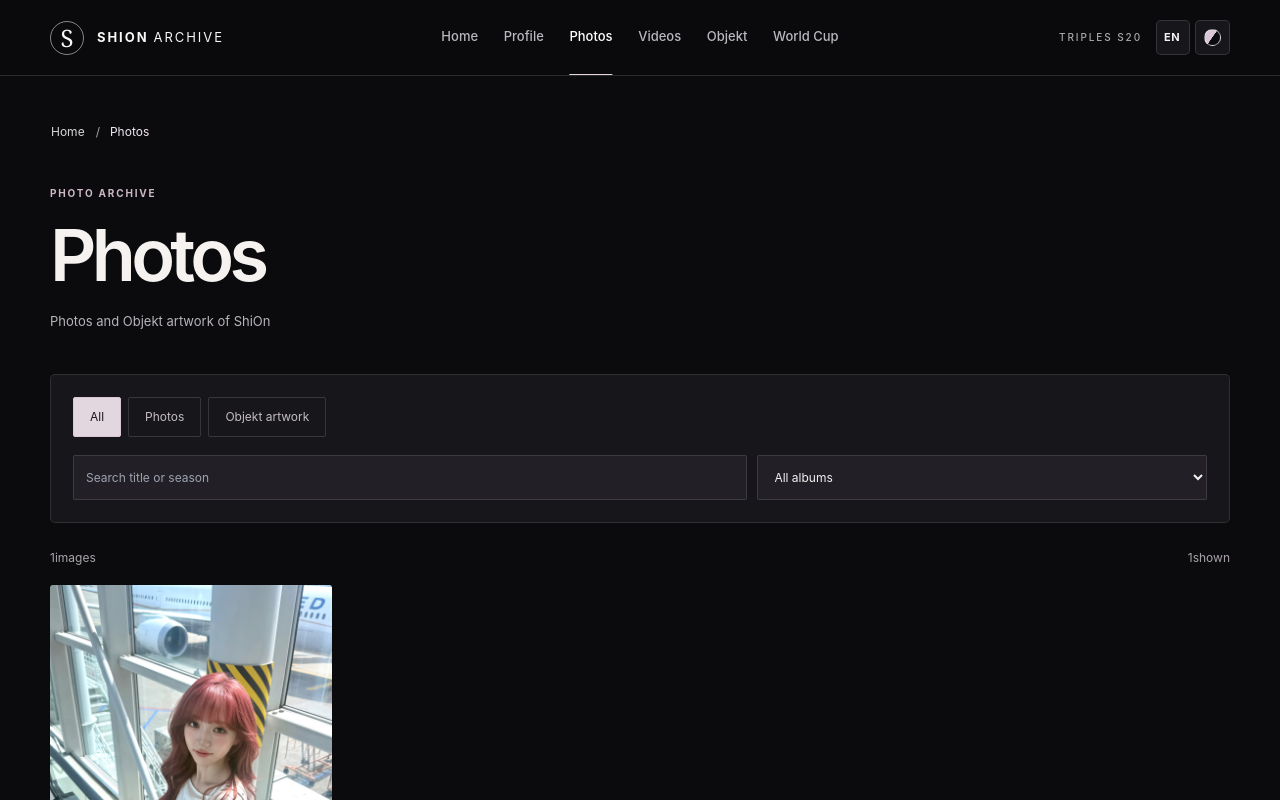
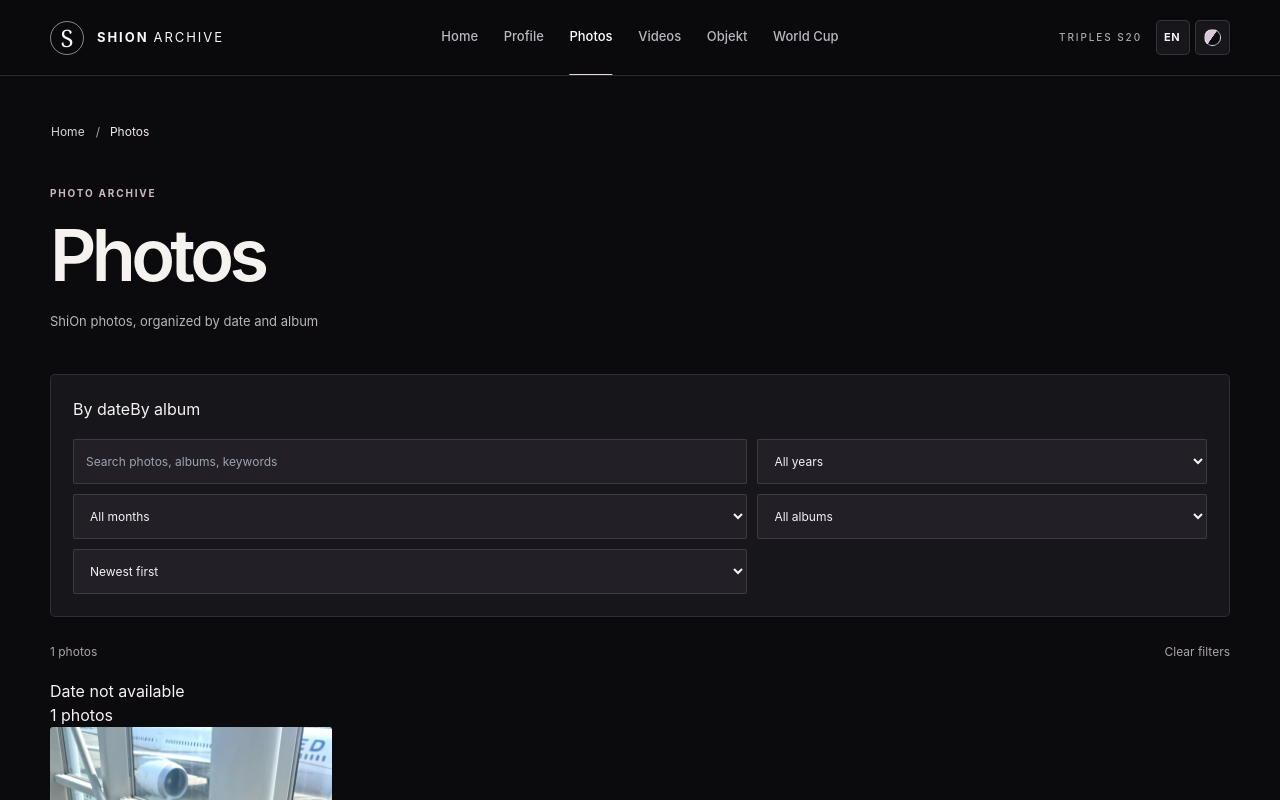
Before and after one commit to bbangshion/shion-archive, a React (Vite) app: page / in a window 1280 px wide. Both pictures are taken after a click on the button "View photos". Shown: the top 800 px of the page. Built offline with nearby package versions, Linux system fonts and the light colour scheme.

Commit message:
Add files via upload

```diff
--- a/src/components/PhotoArchive.tsx
+++ b/src/components/PhotoArchive.tsx
@@ -1,180 +1,264 @@
-import { Trans, useI18n } from '../i18n/I18nContext';
+import { useDeferredValue, useEffect, useMemo, useRef, useState } from 'react';
 import { createPortal } from 'react-dom';
-import { useDeferredValue, useEffect, useMemo, useState } from 'react';
-import type { Objekt } from '../types/objekt';
-import { objektLabel } from './ObjektArtwork';
+import { useI18n } from '../i18n/I18nContext';
+
+type LocalizedText = { ko: string; en?: string; ja?: string };
 type Photo = {
   id: string;
-    imageUrl: string;
-    title: string;
-    category: 'photo' | 'objekt';
-    season: string;
-    description: string;
+  image: string;
+  title: LocalizedText;
+  album: LocalizedText;
+  date: string | null;
+  credit: LocalizedText | null;
+  source: string | null;
+  tags: string[];
 };
 type PhotoRecord = Record<string, unknown>;
-type Group = 'all' | 'photo' | 'objekt';
-const HERO = `${import.meta.env.BASE_URL}images/shion-home.jpg`;
-const FIRST_PHOTO: Photo = {
-    id: 'shion-home', imageUrl: HERO, title: '공항에서', category: 'photo',
-    season: '사진', description: '사용자가 제공한 사진',
+type SortOrder = 'newest' | 'oldest';
+type ViewMode = 'date' | 'album';
+const BASE = import.meta.env.BASE_URL;
+const PAGE_SIZE = 36;
+const FALLBACK: Photo = {
+  id: 'airport-photo', image: `${BASE}images/shion-home.jpg`,
+  title: { ko: '공항에서', en: 'At the airport', ja: '空港にて' },
+  album: { ko: '일상', en: 'Daily life', ja: '日常' },
+  date: null,
+  credit: { ko: '사용자 제공 사진', en: 'User-provided photo', ja: 'ユーザー提供写真' },
+  source: null, tags: [],
 };
-const BATCH = 36;
-function isObject(value: unknown): value is PhotoRecord {
+function isRecord(value: unknown): value is PhotoRecord {
   return typeof value === 'object' && value !== null && !Array.isArray(value);
 }
-function safeImageUrl(value: unknown): string | null {
-    if (typeof value !== 'string' || !value.trim())
-        return null;
-    const clean = value.trim();
-    if (/^https:\/\//i.test(clean))
-        return clean;
-    if (/^http:\/\//i.test(clean))
-        return null;
-    if (/^(?!\/\/)(?!\.\.\/)[a-zA-Z0-9_./%\-]+\.(?:jpg|jpeg|png|webp|avif)$/i.test(clean)) {
-        return `${import.meta.env.BASE_URL}${clean.replace(/^\.?\//, '')}`;
+function localized(value: unknown, fallback: string): LocalizedText {
+  if (typeof value === 'string' && value.trim()) return { ko: value.trim() };
+  if (!isRecord(value)) return { ko: fallback };
+  const ko = typeof value.ko === 'string' && value.ko.trim() ? value.ko.trim() : fallback;
+  return {
+    ko,
+    ...(typeof value.en === 'string' && value.en.trim() ? { en: value.en.trim() } : {}),
+    ...(typeof value.ja === 'string' && value.ja.trim() ? { ja: value.ja.trim() } : {}),
+  };
 }
-    return null;
+function imageURL(input: unknown): string | null {
+  if (typeof input !== 'string' || !input.trim()) return null;
+  const value = input.trim();
+  if (/^https:\/\//i.test(value)) {
+    try { return new URL(value).protocol === 'https:' ? value : null; } catch { return null; }
   }
-function parsePhotos(raw: unknown): Photo[] {
-    if (!Array.isArray(raw))
-        return [FIRST_PHOTO];
-    const photos: Photo[] = [];
-    for (const candidate of raw) {
-        if (!isObject(candidate))
-            continue;
-        const imageUrl = safeImageUrl(candidate.image);
-        if (!imageUrl)
-            continue;
-        const id = typeof candidate.id === 'string' ? candidate.id.trim() : '';
-        if (!id || photos.some((photo) => photo.id === `user-${id}`))
-            continue;
-        photos.push({
-            id: `user-${id}`,
-            imageUrl,
-            category: 'photo',
-            title: typeof candidate.title === 'string' && candidate.title.trim() ? candidate.title.trim() : '박시온',
-            season: typeof candidate.album === 'string' && candidate.album.trim() ? candidate.album.trim() : '사진',
-            description: typeof candidate.credit === 'string' ? candidate.credit.trim() : '',
+  if (!/^(?!\/)(?!\.)(?!.*\/\.?\.\/)[a-z\d_./%\-]+\.(?:jpe?g|png|webp|avif)$/i.test(value)) return null;
+  return `${BASE}${value}`;
+}
+function sourceURL(input: unknown): string | null {
+  if (typeof input !== 'string' || !/^https:\/\//i.test(input.trim())) return null;
+  try { return new URL(input.trim()).protocol === 'https:' ? input.trim() : null; } catch { return null; }
+}
+function validDate(value: unknown): string | null {
+  if (typeof value !== 'string' || !/^\d{4}-\d{2}-\d{2}$/.test(value)) return null;
+  const d = new Date(`${value}T00:00:00Z`);
+  return !Number.isNaN(d.getTime()) && d.toISOString().slice(0, 10) === value ? value : null;
+}
+/** Photo-only import: data belonging to Objekt (or any other category) is always rejected. */
+function readPhotos(payload: unknown): Photo[] {
+  const items = Array.isArray(payload) ? payload : isRecord(payload) && Array.isArray(payload.photos) ? payload.photos : [];
+  const ids = new Set<string>();
+  const results: Photo[] = [];
+  for (const raw of items) {
+    if (!isRecord(raw)) continue;
+    if (typeof raw.category === 'string' && raw.category.toLowerCase() !== 'photo') continue;
+    if (typeof raw.type === 'string' && raw.type.toLowerCase() !== 'photo') continue;
+    const id = typeof raw.id === 'string' ? raw.id.trim() : '';
+    const image = imageURL(raw.image);
+    if (!id || !image || ids.has(id)) continue;
+    if (/(^|\/)objekt(?:-collection)?\//i.test(image)) continue;
+    ids.add(id);
+    results.push({
+      id, image,
+      title: localized(raw.title, '박시온'),
+      album: localized(raw.album, '사진'),
+      date: validDate(raw.date),
+      credit: raw.credit ? localized(raw.credit, '') : null,
+      source: sourceURL(raw.sourceUrl ?? raw.source),
+      tags: Array.isArray(raw.tags) ? raw.tags.filter((tag): tag is string => typeof tag === 'string').slice(0, 20) : [],
     });
   }
-    return photos.length ? photos : [FIRST_PHOTO];
+  return results;
 }
-function GalleryTile({ photo, onOpen }: {
+function dateKey(photo: Photo): string { return photo.date?.slice(0, 7) ?? 'unknown'; }
+function comparePhotos(a: Photo, b: Photo, order: SortOrder): number {
+  if (a.date && !b.date) return -1;
+  if (b.date && !a.date) return 1;
+  const diff = (a.date ?? '').localeCompare(b.date ?? '');
+  return (order === 'newest' ? -diff : diff) || a.id.localeCompare(b.id);
+}
+function PhotoTile({ photo, title, album, onClick }: {
   photo: Photo;
-    onOpen: () => void;
+  title: string;
+  album: string;
+  onClick: () => void;
 }) {
   const { t } = useI18n();
   const [broken, setBroken] = useState(false);
-    useEffect(() => setBroken(false), [photo.imageUrl]);
-    return (<button className="shion-gallery-tile" type="button" onClick={onOpen} aria-label={`${t(photo.title)} ${t("사진 확대")}`}>
-      <div className={`shion-gallery-image ${photo.category === 'objekt' ? 'is-objekt' : ''}`}>
-        {broken ? (<span className="shion-gallery-image-error"><Trans value="이미지를 표시할 수 없습니다"/></span>) : (<img src={photo.imageUrl} alt={t(photo.title)} loading="lazy" decoding="async" onError={() => setBroken(true)}/>)}
-      </div>
-      <div className="shion-gallery-meta"><strong>{t(photo.title)}</strong><span>{t(photo.season)}</span></div>
-    </button>);
+  useEffect(() => setBroken(false), [photo.image]);
+  return <button type="button" className="shion-gallery-tile" onClick={onClick} aria-label={`${title} — ${t('사진 확대')}`}>
+    <span className="shion-gallery-image">
+      {broken ? <span className="shion-gallery-image-error">{t('이미지를 표시할 수 없습니다')}</span>
+        : <img src={photo.image} alt={title} loading="lazy" decoding="async" onError={() => setBroken(true)}/>}
+    </span>
+    <span className="shion-gallery-meta"><strong>{title}</strong><span>{album}</span></span>
+  </button>;
 }
-export function PhotoArchive({ objekts, loading, error }: {
-    objekts: Objekt[];
-    loading: boolean;
-    error?: string;
-}) {
-    const { t, formatNumber } = useI18n();
-    const [photos, setPhotos] = useState<Photo[]>([FIRST_PHOTO]);
-    const [group, setGroup] = useState<Group>('all');
+// Accept legacy props during staged GitHub uploads; photo data never uses Objekt.
+export function PhotoArchive(_legacyProps?: { objekts?: unknown[]; loading?: boolean; error?: string }) {
+  const { language, t, formatNumber } = useI18n();
+  const [photos, setPhotos] = useState<Photo[]>([FALLBACK]);
+  const [isLoading, setIsLoading] = useState(true);
+  const [loadError, setLoadError] = useState(false);
+  const [year, setYear] = useState('all');
+  const [month, setMonth] = useState('all');
   const [album, setAlbum] = useState('all');
+  const [sort, setSort] = useState<SortOrder>('newest');
+  const [mode, setMode] = useState<ViewMode>('date');
   const [query, setQuery] = useState('');
-    const [visibleCount, setVisibleCount] = useState(BATCH);
+  const [limit, setLimit] = useState(PAGE_SIZE);
   const [selectedId, setSelectedId] = useState<string | null>(null);
-    const [failed, setFailed] = useState(false);
-    const deferredQuery = useDeferredValue(query.trim().toLocaleLowerCase('ko-KR'));
+  const [brokenDetail, setBrokenDetail] = useState(false);
+  const closeButton = useRef<HTMLButtonElement>(null);
+  const swipeStart = useRef<number | null>(null);
+  const deferred = useDeferredValue(query.trim().toLocaleLowerCase());
+  const text = (label: LocalizedText): string => label[language] || t(label.ko);
+
   useEffect(() => {
     const controller = new AbortController();
-        fetch(`${import.meta.env.BASE_URL}data/photos.json`, { signal: controller.signal })
-            .then((res) => { if (!res.ok)
-            throw new Error('No photo archive'); return res.json(); })
-            .then((data: unknown) => { if (!controller.signal.aborted)
-            setPhotos(parsePhotos(data)); })
-            .catch(() => { if (!controller.signal.aborted)
-            setPhotos([FIRST_PHOTO]); });
+    fetch(`${BASE}data/photos.json`, { signal: controller.signal, cache: 'no-cache' })
+      .then((response) => { if (!response.ok) throw new Error(`HTTP ${response.status}`); return response.json(); })
+      .then((payload: unknown) => { if (!controller.signal.aborted) { setPhotos(readPhotos(payload)); setLoadError(false); } })
+      .catch(() => { if (!controller.signal.aborted) { setPhotos([FALLBACK]); setLoadError(true); } })
+      .finally(() => { if (!controller.signal.aborted) setIsLoading(false); });
     return () => controller.abort();
   }, []);
-    const gallery = useMemo(() => {
-        const artwork: Photo[] = objekts.filter((objekt) => !!objekt.imageUrl && !objekt.isDemo).map((objekt) => ({
-            id: `objekt-${objekt.id}`, imageUrl: objekt.imageUrl!, title: `${objekt.season} ${objektLabel(objekt)}`,
-            category: 'objekt', season: objekt.season, description: `${objekt.season} · ${objekt.className}`,
-        }));
-        return [...photos, ...artwork];
-    }, [photos, objekts]);
-    const albums = useMemo(() => Array.from(new Set(gallery.filter((photo) => group === 'all' || photo.category === group).map((photo) => photo.season))).sort((a, b) => a.localeCompare(b, 'ko', { numeric: true })), [gallery, group]);
-    const filtered = useMemo(() => gallery.filter((photo) => (group === 'all' || group === photo.category) &&
-        (album === 'all' || photo.season === album) &&
-        (!deferredQuery || `${photo.title} ${photo.season} ${photo.description}`.toLocaleLowerCase('ko-KR').includes(deferredQuery))), [gallery, group, album, deferredQuery]);
-    const visible = filtered.slice(0, visibleCount);
-    const currentIndex = selectedId ? filtered.findIndex((photo) => photo.id === selectedId) : -1;
-    const selected = currentIndex >= 0 ? filtered[currentIndex] : null;
+
+  const years = useMemo(() => [...new Set(photos.flatMap((photo) => photo.date ? [photo.date.slice(0, 4)] : []))].sort().reverse(), [photos]);
+  const months = useMemo(() => [...new Set(photos.flatMap((photo) => photo.date && (year === 'all' || photo.date.startsWith(year)) ? [photo.date.slice(5, 7)] : []))].sort(), [photos, year]);
+  const albums = useMemo(() => [...new Set(photos.map((photo) => photo.album.ko))].sort((a, b) => a.localeCompare(b, 'ko')), [photos]);
+  const albumNames = useMemo(() => new Map(photos.map((photo) => [photo.album.ko, text(photo.album)])), [photos, language]);
+  const filtered = useMemo(() => photos.filter((photo) =>
+    (year === 'all' || photo.date?.startsWith(year)) &&
+    (month === 'all' || photo.date?.slice(5, 7) === month) &&
+    (album === 'all' || photo.album.ko === album) &&
+    (!deferred || [photo.title.ko, photo.title.en, photo.title.ja, photo.album.ko, photo.album.en,
+      photo.album.ja, photo.date, photo.credit?.ko, ...photo.tags]
+      .filter(Boolean).join(' ').toLocaleLowerCase().includes(deferred))
+  ).sort((a, b) => comparePhotos(a, b, sort)), [photos, year, month, album, deferred, sort]);
+  const visible = filtered.slice(0, limit);
+  const groups = useMemo(() => {
+    const collected = new Map<string, Photo[]>();
+    for (const photo of visible) {
+      const key = mode === 'album' ? photo.album.ko : dateKey(photo);
+      const list = collected.get(key) ?? [];
+      list.push(photo);
+      collected.set(key, list);
+    }
+    return [...collected.entries()];
+  }, [visible, mode]);
+  const currentIndex = selectedId === null ? -1 : filtered.findIndex((photo) => photo.id === selectedId);
+  const selected = currentIndex < 0 ? null : filtered[currentIndex] ?? null;
   const close = () => setSelectedId(null);
-    const navigate = (direction: -1 | 1) => {
-        if (!filtered.length || currentIndex < 0)
-            return;
-        const nextIndex = (currentIndex + direction + filtered.length) % filtered.length;
-        setSelectedId(filtered[nextIndex]?.id ?? null);
-        setFailed(false);
+  const step = (direction: -1 | 1) => {
+    if (currentIndex < 0 || filtered.length === 0) return;
+    setSelectedId(filtered[(currentIndex + direction + filtered.length) % filtered.length]?.id ?? null);
   };
-    useEffect(() => { setVisibleCount(BATCH); }, [group, album, deferredQuery]);
+  useEffect(() => { setLimit(PAGE_SIZE); }, [year, month, album, sort, deferred, mode]);
+  useEffect(() => { setBrokenDetail(false); }, [selectedId]);
   useEffect(() => {
-        if (!selected)
-            return;
+    if (!selected) return;
+    const previous = document.activeElement instanceof HTMLElement ? document.activeElement : null;
+    const prevOverflow = document.body.style.overflow;
+    document.body.style.overflow = 'hidden';
+    closeButton.current?.focus();
     const onKey = (event: KeyboardEvent) => {
-            if (event.key === 'Escape')
-                close();
-            if (event.key === 'ArrowLeft')
-                navigate(-1);
-            if (event.key === 'ArrowRight')
-                navigate(1);
+      if (event.key === 'Escape') close();
+      if (event.key === 'ArrowLeft') step(-1);
+      if (event.key === 'ArrowRight') step(1);
+      if (event.key === 'Tab') {
+        const controls = document.querySelectorAll<HTMLButtonElement>('.shion-lightbox button, .shion-lightbox a[href]');
+        const first = controls.item(0);
+        const last = controls.item(controls.length - 1);
+        if (!first || !last) return;
+        if (event.shiftKey && document.activeElement === first) { event.preventDefault(); last.focus(); }
+        else if (!event.shiftKey && document.activeElement === last) { event.preventDefault(); first.focus(); }
+      }
     };
-        document.addEventListener('keydown', onKey);
-        const previousFocus = document.activeElement instanceof HTMLElement ? document.activeElement : null;
-        const previousOverflow = document.body.style.overflow;
-        document.body.style.overflow = 'hidden';
-        document.body.classList.add('shion-gallery-open');
-        document.getElementById('shion-photo-close')?.focus();
-        return () => { document.removeEventListener('keydown', onKey); document.body.style.overflow = previousOverflow; document.body.classList.remove('shion-gallery-open'); previousFocus?.focus(); };
-        // Keep keyboard navigation synchronized with currently selected image.
+    window.addEventListener('keydown', onKey);
+    return () => { window.removeEventListener('keydown', onKey); document.body.style.overflow = prevOverflow; previous?.focus(); };
   }, [selectedId, filtered]);
-    return (<section className="shion-photos animate-appear" aria-labelledby="photos-heading">
+  const reset = () => { setYear('all'); setMonth('all'); setAlbum('all'); setQuery(''); setSort('newest'); };
+  const photoDate = (date: string | null) => date ?? t('날짜 미상');
+  const monthLabel = (monthValue: string) => new Intl.DateTimeFormat(language === 'en' ? 'en-US' : language === 'ja' ? 'ja-JP' : 'ko-KR', { month: 'long' }).format(new Date(2020, Number(monthValue) - 1, 1));
+  const groupLabel = (key: string) => mode === 'album'
+    ? (albumNames.get(key) ?? key)
+    : (key === 'unknown' ? t('날짜 미상') : `${key.replace('-', '.')}`);
+
+  return <section className="shion-photos shion-photo-v2 animate-appear" aria-labelledby="photos-heading">
     <header className="shion-page-heading">
       <span className="shion-page-kicker">PHOTO ARCHIVE</span>
-        <h1 id="photos-heading"><Trans value="사진"/></h1>
-        <p><Trans value="박시온의 사진과 오브젝트 이미지"/></p>
+      <h1 id="photos-heading">{t('사진')}</h1>
+      <p>{t('박시온 사진을 날짜와 앨범으로 모아봤어요')}</p>
     </header>
     <div className="shion-photo-controls">
-        <div className="shion-photo-tabs" role="group" aria-label={t("사진 종류")}>
-          {([
-            ['all', '전체'], ['photo', '사진'], ['objekt', '오브젝트 이미지'],
-        ] as const).map(([key, label]) => (<button type="button" key={key} aria-pressed={group === key} className={group === key ? 'is-active' : ''} onClick={() => { setGroup(key); setAlbum('all'); }}>{t(label)}</button>))}
+      <div className="shion-photo-view-tabs" role="group" aria-label={t('사진 보기 방식')}>
+        <button type="button" className={mode === 'date' ? 'is-active' : ''} aria-pressed={mode === 'date'} onClick={() => setMode('date')}>{t('날짜별')}</button>
+        <button type="button" className={mode === 'album' ? 'is-active' : ''} aria-pressed={mode === 'album'} onClick={() => setMode('album')}>{t('앨범별')}</button>
       </div>
       <div className="shion-photo-filters">
-          <label><span className="sr-only"><Trans value="사진 검색"/></span><input value={query} onChange={(event) => setQuery(event.target.value)} placeholder={t("제목, 시즌 검색")} type="search" maxLength={100}/></label>
-          <label><span className="sr-only"><Trans value="앨범 선택"/></span><select value={album} onChange={(event) => setAlbum(event.target.value)}><option value="all">{t("모든 앨범")}</option>{albums.map((name) => <option key={name} value={name}>{t(name)}</option>)}</select></label>
+        <label className="shion-photo-search"><span className="sr-only">{t('사진 검색')}</span>
+          <input type="search" value={query} maxLength={100} placeholder={t('사진 제목, 앨범, 키워드 검색')} onChange={(e) => setQuery(e.target.value)}/>
+        </label>
+        <label><span className="sr-only">{t('연도 선택')}</span><select value={year} onChange={(e) => { setYear(e.target.value); setMonth('all'); }}>
+          <option value="all">{t('전체 연도')}</option>{years.map((item) => <option value={item} key={item}>{item}</option>)}
+        </select></label>
+        <label><span className="sr-only">{t('월 선택')}</span><select value={month} onChange={(e) => setMonth(e.target.value)}>
+          <option value="all">{t('전체 월')}</option>{months.map((item) => <option value={item} key={item}>{monthLabel(item)}</option>)}
+        </select></label>
+        <label><span className="sr-only">{t('앨범 선택')}</span><select value={album} onChange={(e) => setAlbum(e.target.value)}>
+          <option value="all">{t('모든 앨범')}</option>{albums.map((name) => <option value={name} key={name}>{albumNames.get(name) ?? name}</option>)}
+        </select></label>
+        <label><span className="sr-only">{t('정렬')}</span><select value={sort} onChange={(e) => setSort(e.target.value as SortOrder)}>
+          <option value="newest">{t('최신순')}</option><option value="oldest">{t('오래된순')}</option>
+        </select></label>
       </div>
     </div>
-      <div className="shion-photo-result"><span aria-live="polite">{formatNumber(filtered.length)}<Trans value="개 이미지"/></span><span>{formatNumber(visible.length)}<Trans value="개 표시"/></span></div>
-      {filtered.length ? (<>
-          <div className="shion-photo-grid">{visible.map((photo) => <GalleryTile key={photo.id} photo={photo} onOpen={() => { setSelectedId(photo.id); setFailed(false); }}/>)}</div>
-          {visibleCount < filtered.length && <button type="button" className="shion-photo-more" onClick={() => setVisibleCount((n) => n + BATCH)}><Trans value="더 보기"/></button>}
-        </>) : (<div className="shion-photo-empty"><Trans value="조건에 맞는 이미지가 없습니다"/></div>)}
-      <p className="shion-source-note"><Trans value="오브젝트 이미지는 WAV ARCHIVE 데이터에서 불러옵니다. 사진은 별도의 자료로 관리합니다."/></p>
-      {loading && <p className="shion-source-note" role="status"><Trans value="오브젝트 이미지를 불러오는 중입니다"/></p>}
-      {error && <p className="shion-source-note" role="status"><Trans value="오브젝트 이미지를 연결하지 못했습니다: "/>{t(error)}</p>}
-      {selected && createPortal(<div className="shion-lightbox" role="dialog" aria-modal="true" aria-label={`${t(selected.title)} ${t("사진 확대")}`} onMouseDown={(event) => { if (event.target === event.currentTarget)
-            close(); }}>
-          <div className="shion-lightbox-top"><span>{currentIndex + 1} / {filtered.length}</span><button type="button" onClick={close} autoFocus aria-label={t("닫기")} id="shion-photo-close"><Trans value="닫기 ✕"/></button></div>
-          <div className="shion-lightbox-stage">
-            <button className="shion-lightbox-step" type="button" aria-label={t("이전 사진")} onClick={() => navigate(-1)}>‹</button>
-            {failed ? <div className="shion-lightbox-failed"><Trans value="이미지를 표시할 수 없습니다"/></div> : <img key={selected.id} src={selected.imageUrl} alt={t(selected.title)} onError={() => setFailed(true)}/>}
-            <button className="shion-lightbox-step" type="button" aria-label={t("다음 사진")} onClick={() => navigate(1)}>›</button>
+    <div className="shion-photo-result" aria-live="polite">
+      <span>{formatNumber(filtered.length)} {t('장')}</span>
+      <button type="button" className="shion-photo-reset" onClick={reset}>{t('필터 초기화')}</button>
     </div>
-          <div className="shion-lightbox-caption"><strong>{t(selected.title)}</strong><span>{t(selected.description)}</span></div>
+    {isLoading ? <div role="status" className="shion-photo-empty">{t('사진을 불러오는 중')}</div> : filtered.length === 0 ?
+      <div className="shion-photo-empty">{t('조건에 맞는 사진이 없습니다')}</div> : <>
+        {groups.map(([key, list]) => <section className="shion-photo-group" key={`${mode}-${key}`} aria-label={groupLabel(key)}>
+          <div className="shion-photo-group-head"><h2>{groupLabel(key)}</h2><span>{formatNumber(list.length)} {t('장')}</span></div>
+          <div className="shion-photo-grid">{list.map((photo) =>
+            <PhotoTile key={photo.id} photo={photo} title={text(photo.title)} album={text(photo.album)} onClick={() => setSelectedId(photo.id)}/>)}</div>
+        </section>)}
+        {limit < filtered.length && <button className="shion-photo-more" type="button" onClick={() => setLimit((n) => n + PAGE_SIZE)}>{t('더 보기')}</button>}
+      </>}
+    {loadError && <p className="shion-source-note" role="status">{t('사진 목록을 불러오지 못해 기본 사진을 표시합니다')}</p>}
+    <p className="shion-source-note">{t('사진은 출처가 확인된 자료를 기준으로 등록합니다')}</p>
+    {selected && createPortal(<div role="dialog" aria-modal="true" aria-label={`${text(selected.title)} — ${t('사진 확대')}`}
+      className="shion-lightbox" onMouseDown={(event) => { if (event.target === event.currentTarget) close(); }}>
+      <div className="shion-lightbox-top"><span>{formatNumber(currentIndex + 1)} / {formatNumber(filtered.length)}</span>
+        <button type="button" ref={closeButton} id="shion-photo-close" onClick={close} aria-label={t('닫기')}>{t('닫기')} ×</button>
+      </div>
+      <div className="shion-lightbox-stage" onTouchStart={(event) => { swipeStart.current = event.touches[0]?.clientX ?? null; }}
+        onTouchEnd={(event) => { const last = event.changedTouches[0]?.clientX; if (last !== undefined && swipeStart.current !== null && Math.abs(last - swipeStart.current) > 65) step(last < swipeStart.current ? 1 : -1); swipeStart.current = null; }}>
+        <button className="shion-lightbox-step" type="button" onClick={() => step(-1)} aria-label={t('이전 사진')}>‹</button>
+        {brokenDetail ? <div className="shion-lightbox-failed">{t('이미지를 표시할 수 없습니다')}</div> :
+          <img key={selected.id} src={selected.image} alt={text(selected.title)} onError={() => setBrokenDetail(true)} decoding="async"/>}
+        <button className="shion-lightbox-step" type="button" onClick={() => step(1)} aria-label={t('다음 사진')}>›</button>
+      </div>
+      <div className="shion-lightbox-caption shion-lightbox-caption-v2"><div><strong>{text(selected.title)}</strong>
+        <span>{text(selected.album)} · {photoDate(selected.date)}</span>
+        {selected.credit && <span>{t('출처')}: {text(selected.credit)}</span>}</div>
+        {selected.source && <a href={selected.source} target="_blank" rel="noopener noreferrer">{t('원본 게시물')}</a>}
+      </div>
     </div>, document.body)}
-    </section>);
+  </section>;
 }
```
Lines whose indentation alone changed are shown as unchanged.
